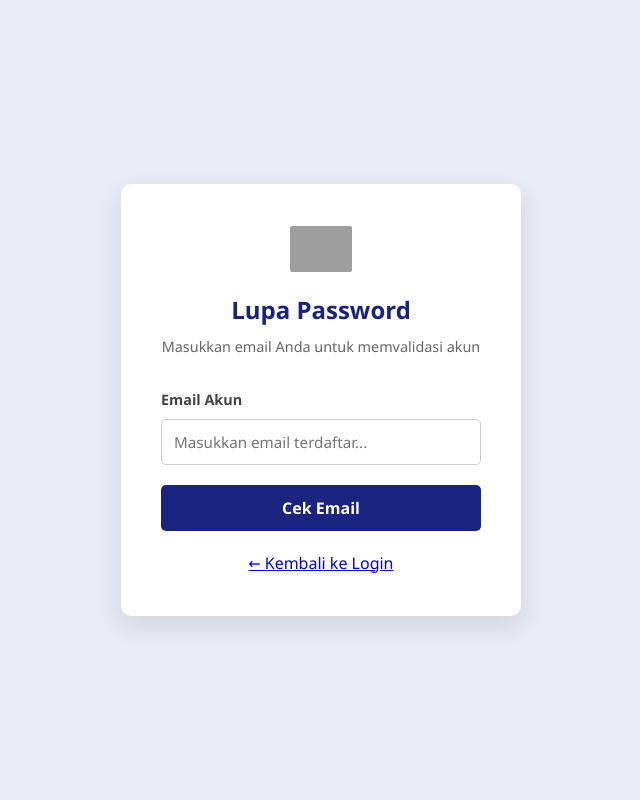
After one commit to Dianparadise/UAS-PEMWEB, a PHP site: page /forgot_password.php in a window 1280 px wide. The commit adds this page. Shown: the whole page, without its empty margins (319-959 px from the left). Run offline with PHP 8.4, Linux system fonts and the light colour scheme; grey boxes are pictures that could not be loaded.

Commit message:
menambahkan fitur lupa password

```diff
--- /dev/null
+++ b/public/forgot_password.php
@@ -0,0 +1,44 @@
+<!DOCTYPE html>
+<html lang="id">
+
+<head>
+    <meta charset="UTF-8">
+    <meta name="viewport" content="width=device-width, initial-scale=1.0">
+    <title>Lupa Password - Alumni IPB Pedia</title>
+    <link rel="stylesheet" href="../asset/css/style.css">
+</head>
+
+<body class="login-body">
+
+    <div class="login-container">
+        <div class="login-header">
+            <img src="../asset/img/logo.png" alt="Logo" class="logo-img">
+            <h2>Lupa Password</h2>
+            <p>Masukkan email Anda untuk memvalidasi akun</p>
+        </div>
+
+        <?php
+        if (isset($_GET['pesan'])) {
+            if ($_GET['pesan'] == "not_found") {
+                echo "<p style='color: #dc143c; text-align: center; margin-bottom: 15px; font-weight: bold; background-color: #ffdce0; padding: 10px; border-radius: 5px;'>Email tidak terdaftar di sistem!</p>";
+            }
+        }
+        ?>
+
+        <form action="../app/controller/ForgotPasswordController.php" method="POST" class="login-form">
+            <div class="input-group">
+                <label for="email">Email Akun</label>
+                <input type="email" id="email" name="email" placeholder="Masukkan email terdaftar..." required>
+            </div>
+
+            <button type="submit" class="btn-login">Cek Email</button>
+
+            <div class="login-footer">
+                <p><a href="login.php">← Kembali ke Login</a></p>
+            </div>
+        </form>
+    </div>
+
+</body>
+
+</html>
--- a/public/login.php
+++ b/public/login.php
@@ -44,6 +44,11 @@
                 <p>Belum punya akun? <a href="register.php">Daftar sekarang</a></p>
                 <p><a href="index.php">← Kembali ke Beranda</a></p>
             </div>
+            <div class="login-footer">
+                <p><a href="forgot_password.php" style="color: #315739; font-weight: bold;">Lupa Password?</a></p>
+                <p>Belum punya akun? <a href="register.php">Daftar sekarang</a></p>
+                <p><a href="index.php">← Kembali ke Beranda</a></p>
+            </div>
         </form>
     </div>
 
```
Also changed, not shown: app/controller/ForgotPasswordController.php (added, +26 -0 lines), app/controller/ProsesResetPassword.php (added, +33 -0 lines), public/reset_password.php (added, +40 -0 lines).
